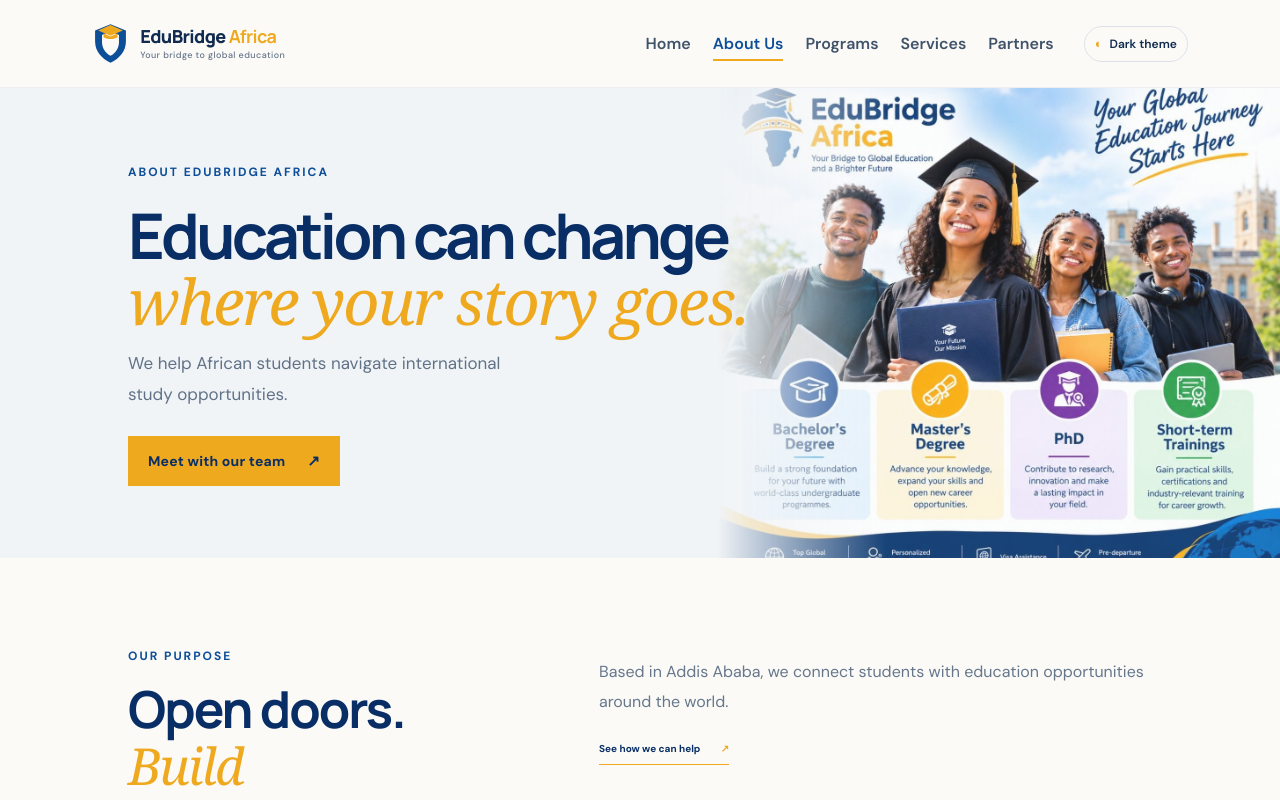
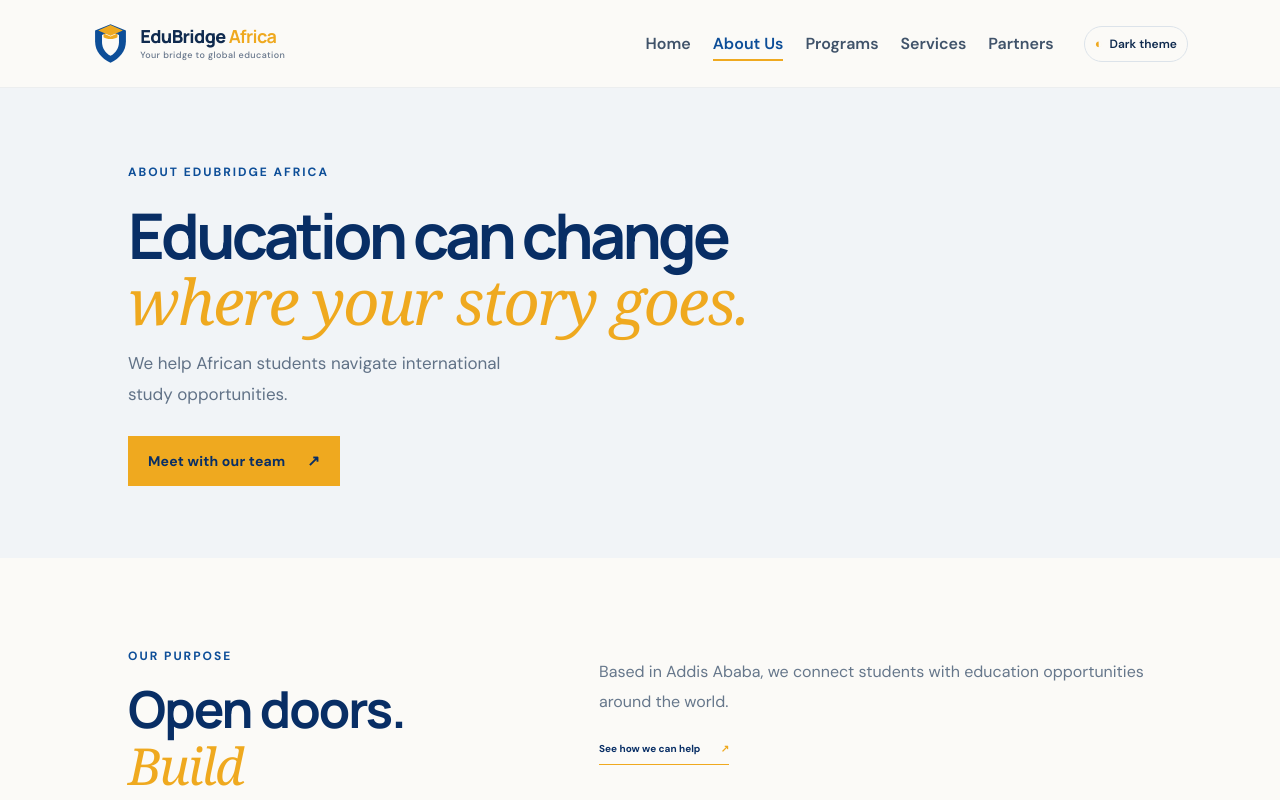
Before and after one commit to hareg28/edu_bridge_africa, a Next.js app: page /about in a window 1280 px wide. Shown: the top 800 px of the page. Built offline with nearby package versions, Linux system fonts and the light colour scheme.

Commit message:
Remove image from About page

```diff
--- a/app/about/page.jsx
+++ b/app/about/page.jsx
@@ -5,7 +5,7 @@ export const metadata = { title: 'About Us' };
 
 export default function AboutPage() {
   return <>
-    <section className="inner-hero"><Kicker>ABOUT EDUBRIDGE AFRICA</Kicker><h1>Education can change<br /><em>where your story goes.</em></h1><p>We help African students navigate international study opportunities.</p><Link className="button button-gold" href="/enquire">Meet with our team <span>↗</span></Link><img src="/assets/students.png" alt="Students celebrating their academic achievements" /></section>
+    <section className="inner-hero"><Kicker>ABOUT EDUBRIDGE AFRICA</Kicker><h1>Education can change<br /><em>where your story goes.</em></h1><p>We help African students navigate international study opportunities.</p><Link className="button button-gold" href="/enquire">Meet with our team <span>↗</span></Link></section>
     <section className="inner-section section-wrap"><div><Kicker>OUR PURPOSE</Kicker><h2>Open doors.<br /><em>Build connections.</em></h2></div><div className="inner-prose"><p>Based in Addis Ababa, we connect students with education opportunities around the world.</p><Link className="underlined-link" href="/services">See how we can help <span>↗</span></Link></div></section>
     <section className="values-band"><Kicker>WHAT GUIDES US</Kicker><div className="values-grid"><article><span>01</span><h3>Student first</h3></article><article><span>02</span><h3>Clear guidance</h3></article><article><span>03</span><h3>Global connection</h3></article></div></section>
   </>;
```
